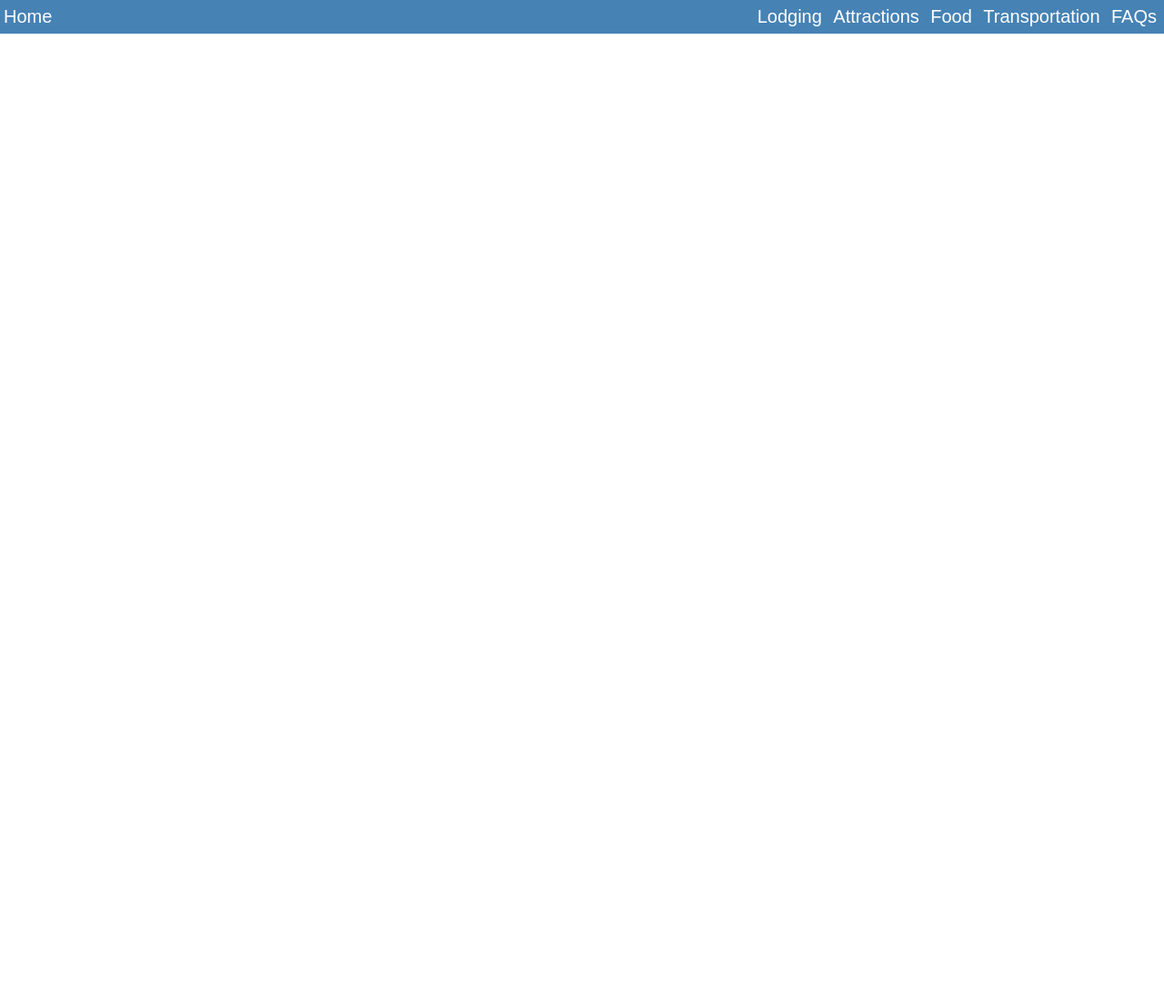
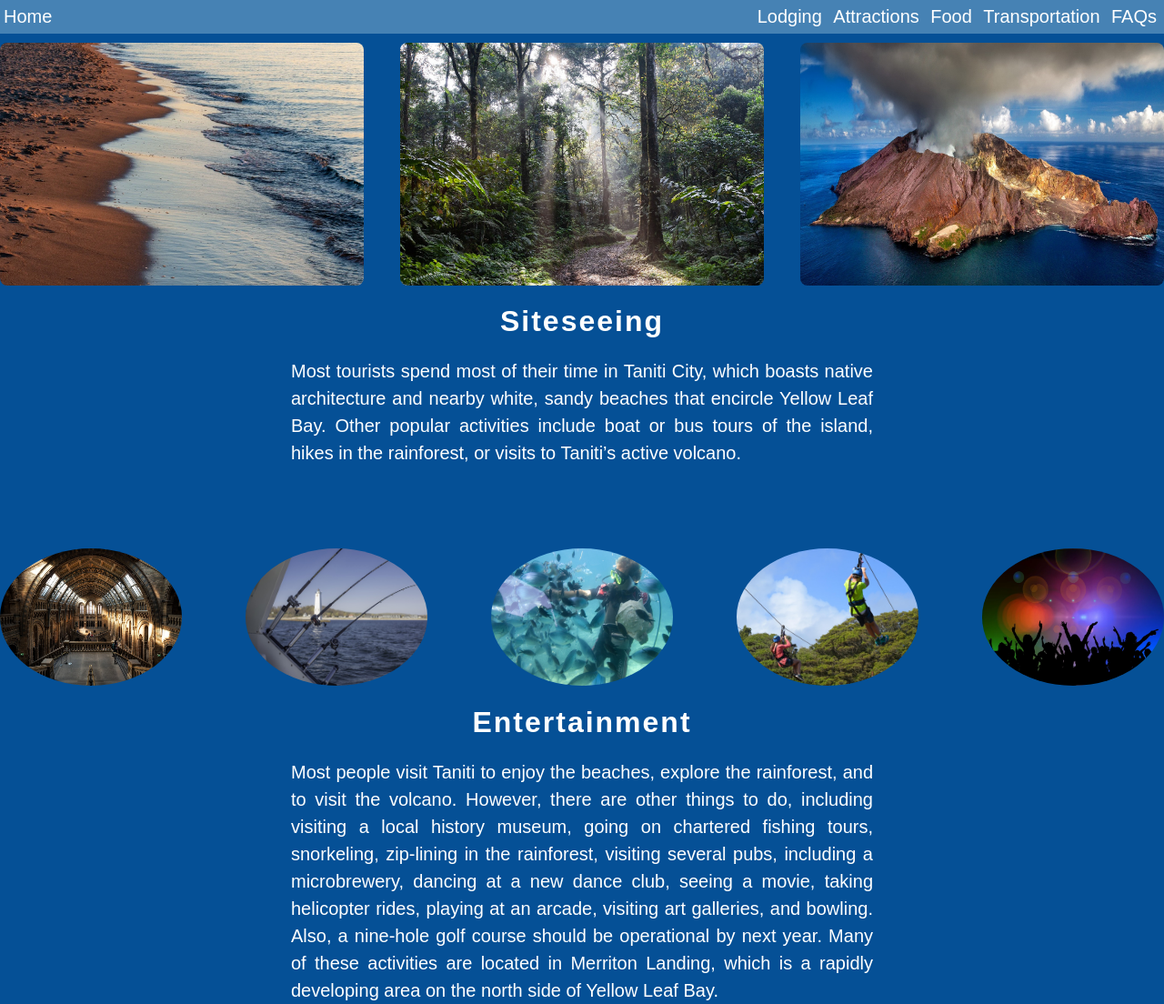
Before and after one commit to BruceChapmanJr10/D479, a plain HTML site: page attractions/attractions.html in a window 1280 px wide. Shown: the whole page at 91% size. Before the commit the page ends 800 px from the top, so only its background shows below. Drawn offline with Linux system fonts and the light colour scheme.

Commit message:
added attractions page

```diff
--- a/attractions/attractions.css
+++ b/attractions/attractions.css
@@ -0,0 +1,43 @@
+body {
+  background: rgb(5, 80, 150);
+}
+
+.attractionImgs {
+  display: flex;
+  flex-direction: row;
+  justify-content: space-between;
+  margin-top: 10px;
+}
+
+.attractionImg {
+  width: 400px;
+  border-radius: 8px;
+}
+
+.siteseeingContainer {
+  display: flex;
+  flex-direction: column;
+  justify-content: center;
+}
+
+.siteseeingTitle {
+  color: white;
+  text-align: center;
+  letter-spacing: 2px;
+  font-weight: bolder;
+}
+
+.siteseeingText {
+  color: white;
+  font-size: 20px;
+  text-align: justify;
+  width: 50%;
+  margin: auto;
+  line-height: 30px;
+}
+
+.entertainmentImg {
+  margin-top: 80px;
+  border-radius: 50%;
+  width: 200px;
+}
--- a/attractions/attractions.html
+++ b/attractions/attractions.html
@@ -4,9 +4,11 @@
     <meta charset="UTF-8" />
     <meta name="viewport" content="width=device-width, initial-scale=1.0" />
     <link rel="stylesheet" href="../home.css" />
+    <link rel="stylesheet" href="./attractions.css" />
     <title>Attractions</title>
   </head>
   <body>
+    <!-- Navbar -->
     <nav>
       <div class="homeLink">
         <a href="../index.html">Home</a>
@@ -19,5 +21,76 @@
         <a href="/faqs/faqs.html">FAQs</a>
       </div>
     </nav>
+
+    <!-- Main -->
+    <div class="attractionImgs">
+      <img
+        class="attractionImg"
+        src="/images/entertainment2.webp"
+        alt="Beach"
+      />
+      <img
+        class="attractionImg"
+        src="/images/entertainment3.jpg"
+        alt="Rainforest"
+      />
+      <img
+        class="attractionImg"
+        src="/images/entertainment4.jpg"
+        alt="Vulcano"
+      />
+    </div>
+
+    <div class="siteseeingContainer">
+      <h1 class="siteseeingTitle">Siteseeing</h1>
+      <p class="siteseeingText">
+        Most tourists spend most of their time in Taniti City, which boasts
+        native architecture and nearby white, sandy beaches that encircle Yellow
+        Leaf Bay. Other popular activities include boat or bus tours of the
+        island, hikes in the rainforest, or visits to Taniti’s active volcano.
+      </p>
+    </div>
+
+    <div class="attractionImgs">
+      <img
+        class="entertainmentImg"
+        src="/images/entertainment5.jpg"
+        alt="Museum"
+      />
+      <img
+        class="entertainmentImg"
+        src="/images/entertainment6.jpg"
+        alt="Fishing"
+      />
+      <img
+        class="entertainmentImg"
+        src="/images/entertainment7.jpg"
+        alt="Snorkling"
+      />
+      <img
+        class="entertainmentImg"
+        src="/images/entertainment8.jpg"
+        alt="Ziplining"
+      />
+      <img
+        class="entertainmentImg"
+        src="/images/entertainment9.webp"
+        alt="Dancing"
+      />
+    </div>
+    <div class="siteseeingContainer">
+      <h1 class="siteseeingTitle">Entertainment</h1>
+      <p class="siteseeingText">
+        Most people visit Taniti to enjoy the beaches, explore the rainforest,
+        and to visit the volcano. However, there are other things to do,
+        including visiting a local history museum, going on chartered fishing
+        tours, snorkeling, zip-lining in the rainforest, visiting several pubs,
+        including a microbrewery, dancing at a new dance club, seeing a movie,
+        taking helicopter rides, playing at an arcade, visiting art galleries,
+        and bowling. Also, a nine-hole golf course should be operational by next
+        year. Many of these activities are located in Merriton Landing, which is
+        a rapidly developing area on the north side of Yellow Leaf Bay.
+      </p>
+    </div>
   </body>
 </html>
```
Also changed, not shown: lodging/lodging.html (+1 -1 lines), images/entertainment1.jpg (added), images/entertainment2.webp (added), images/entertainment3.jpg (added), images/entertainment4.jpg (added), images/entertainment5.jpg (added), images/entertainment6.jpg (added), images/entertainment7.jpg (added), images/entertainment8.jpg (added), images/entertainment9.webp (added).
